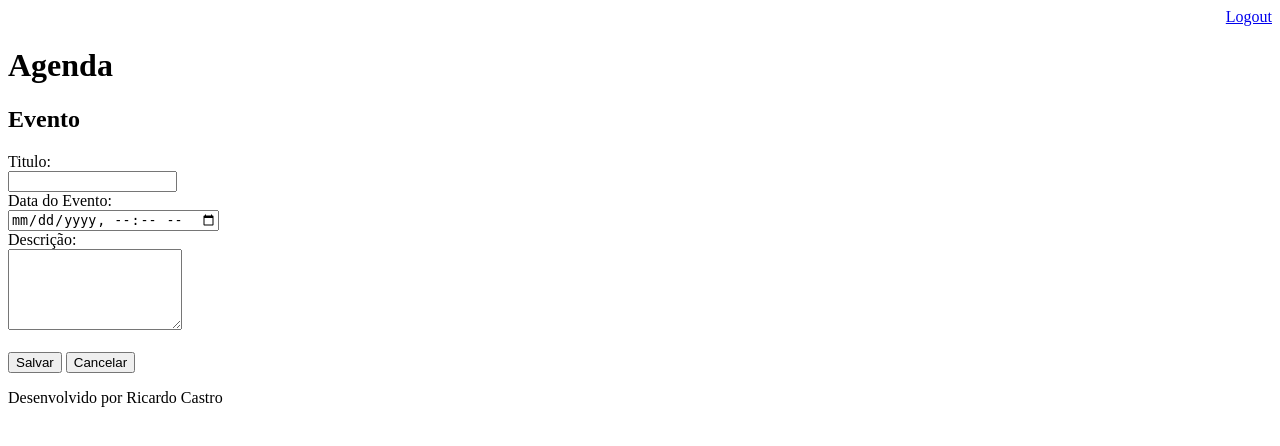
After one commit to rrmcastro/agenda-django, a Django app: page /agenda/evento/ in a window 1280 px wide. The commit adds this page. Shown: the top 446 px of the page. Run offline with Django 4.2, Linux system fonts and the light colour scheme; a user stored in the database is signed in.

Commit message:
Incluído template para inserção de eventos da agenda. Incluído gitignore

```diff
--- a/agenda/urls.py
+++ b/agenda/urls.py
@@ -21,6 +21,8 @@ from django.views.generic import RedirectView
 urlpatterns = [
     path('admin/', admin.site.urls),
     path('agenda/', views.lista_eventos),
+    path('agenda/evento/', views.evento),
+    path('agenda/evento/submit', views.submit_evento),
     path('', RedirectView.as_view(url='/agenda/')),
     path('login/', views.login_user),
     path('login/submit', views.submit_login),
--- a/core/views.py
+++ b/core/views.py
@@ -12,6 +12,7 @@ from django.contrib.auth import authenticate, login, logout
 
 def login_user(request):
     return render(request, 'login.html')
+
 
 def logout_user(request):
     logout(request)
@@ -37,3 +38,22 @@ def lista_eventos(request):
     evento = Evento.objects.filter(usuario=usuario)
     dados = {'eventos': evento}
     return render(request, 'agenda.html', dados)
+
+
+@login_required(login_url='/login')
+def evento(request):
+    return render(request, 'evento.html')
+
+
+@login_required(login_url='/login')
+def submit_evento(request):
+    if request.POST:
+        titulo = request.POST.get('titulo')
+        data_evento = request.POST.get('data_evento')
+        descricao = request.POST.get('descricao')
+        usuario = request.user
+        Evento.objects.create(titulo=titulo,
+                              data_evento=data_evento,
+                              descricao=descricao,
+                              usuario=usuario)
+    return redirect('/')
--- a/templates/agenda.html
+++ b/templates/agenda.html
@@ -2,6 +2,10 @@
 
 {% block content %}
     <h2>Agendamentos</h2>
+
+    <a href="evento/">
+        <button type="button">Novo Evento</button>
+    </a>
 
     <ul style="font-size: 18px">
     {%  for evento in eventos %}
--- /dev/null
+++ b/templates/evento.html
@@ -0,0 +1,25 @@
+{% extends "model-page.html" %}
+
+{% block content %}
+
+    <form action="submit" method="POST">{% csrf_token %}
+        <h2>Evento</h2>
+        <label>Titulo:</label>
+        <br>
+        <input type="text" name="titulo" size="18">
+        <br>
+        <label>Data do Evento:</label>
+        <br>
+        <input type="datetime-local" name="data_evento">
+        <br>
+        <label>Descrição:</label>
+        <br>
+        <textarea name="descricao" rows="5" cols="19"></textarea>
+        <br><br>
+        <button type="submit">Salvar</button>
+        <a href="/">
+            <button type="button">Cancelar</button>
+        </a>
+    </form>
+
+{% endblock %}
```
Also changed, not shown: db.sqlite3, 1 other file.
